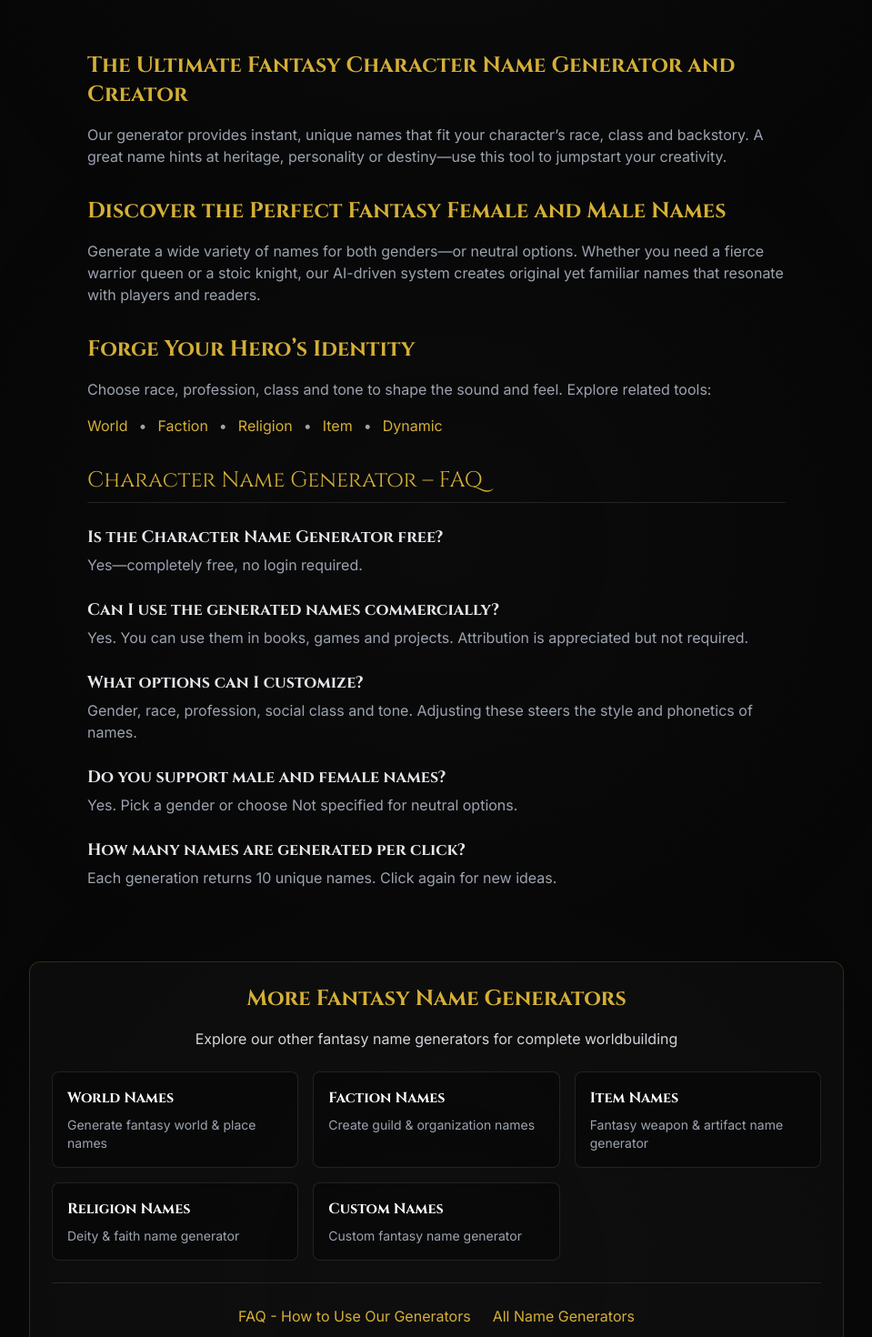
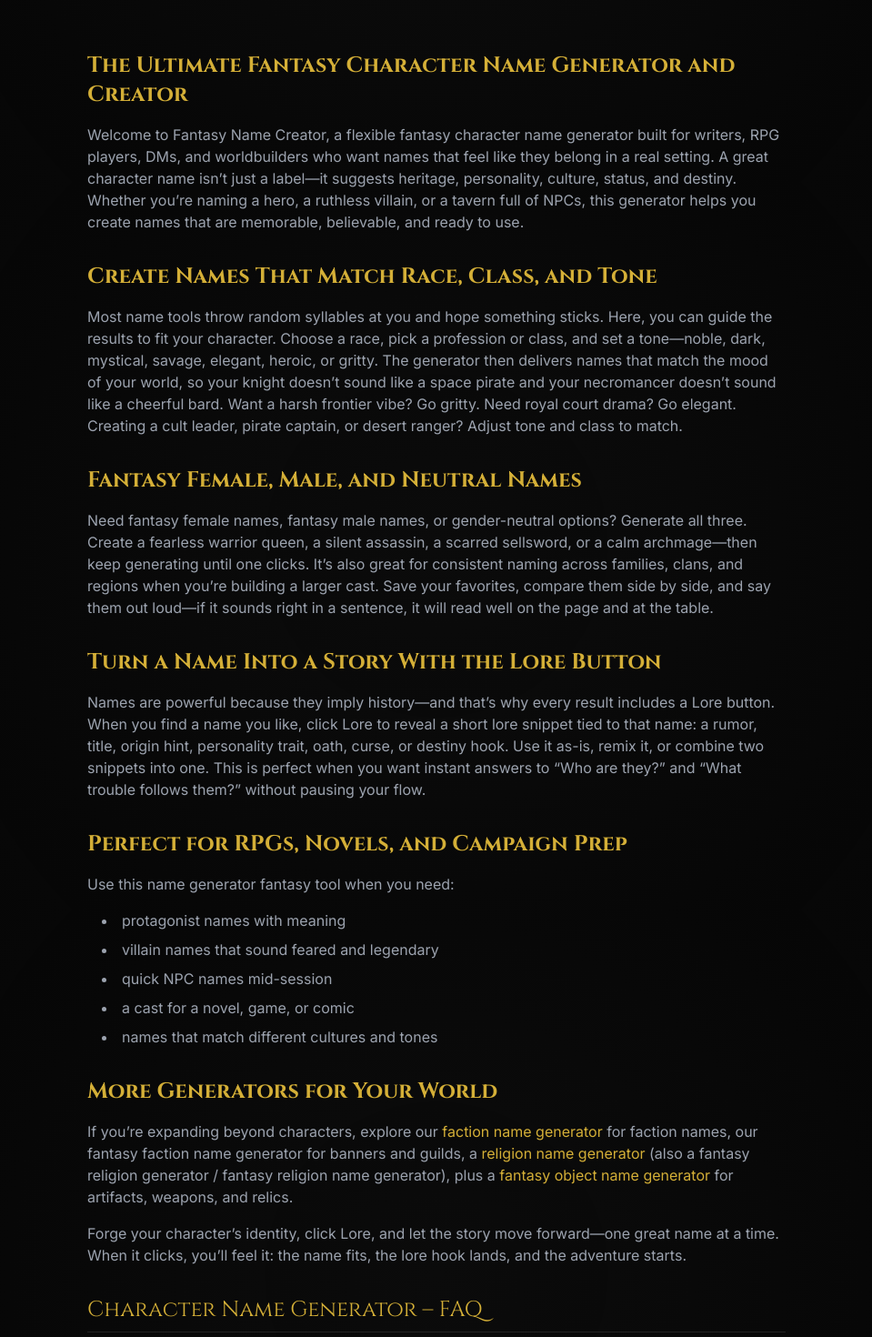
Before and after one commit to JiriTill/fantasytools, a React (Vite) app in the folder client/: page /character in a window 1280 px wide. Shown: the part 1400-2870 px from the top of the page at 91% size, without its empty margins (160-1119 px from the left). Built offline with nearby package versions, Linux system fonts and the light colour scheme.

Commit message:
Update Character.jsx text content

```diff
--- a/client/src/pages/Character.jsx
+++ b/client/src/pages/Character.jsx
@@ -368,28 +368,46 @@ Rules:
 
             <div className="prose prose-invert max-w-none">
               <h2 className="text-fantasy-gold text-2xl font-bold mb-4">The Ultimate Fantasy Character Name Generator and Creator</h2>
-              <p>
-                Our generator provides instant, unique names that fit your character’s race, class and backstory. A great name hints at heritage,
-                personality or destiny—use this tool to jumpstart your creativity.
+
+              <p className="mb-4">
+                Welcome to Fantasy Name Creator, a flexible fantasy character name generator built for writers, RPG players, DMs, and worldbuilders who want names that feel like they belong in a real setting. A great character name isn’t just a label—it suggests heritage, personality, culture, status, and destiny. Whether you’re naming a hero, a ruthless villain, or a tavern full of NPCs, this generator helps you create names that are memorable, believable, and ready to use.
               </p>
 
-              <h2 className="text-fantasy-gold text-2xl font-bold mt-8 mb-4">Discover the Perfect Fantasy Female and Male Names</h2>
-              <p>
-                Generate a wide variety of names for both genders—or neutral options. Whether you need a fierce warrior queen or a stoic knight,
-                our AI-driven system creates original yet familiar names that resonate with players and readers.
+              <h2 className="text-fantasy-gold text-2xl font-bold mt-8 mb-4">Create Names That Match Race, Class, and Tone</h2>
+              <p className="mb-4">
+                Most name tools throw random syllables at you and hope something sticks. Here, you can guide the results to fit your character. Choose a race, pick a profession or class, and set a tone—noble, dark, mystical, savage, elegant, heroic, or gritty. The generator then delivers names that match the mood of your world, so your knight doesn’t sound like a space pirate and your necromancer doesn’t sound like a cheerful bard. Want a harsh frontier vibe? Go gritty. Need royal court drama? Go elegant. Creating a cult leader, pirate captain, or desert ranger? Adjust tone and class to match.
               </p>
 
-              <h2 className="text-fantasy-gold text-2xl font-bold mt-8 mb-4">Forge Your Hero’s Identity</h2>
-              <p>
-                Choose race, profession, class and tone to shape the sound and feel. Explore related tools:
+              <h2 className="text-fantasy-gold text-2xl font-bold mt-8 mb-4">Fantasy Female, Male, and Neutral Names</h2>
+              <p className="mb-4">
+                Need fantasy female names, fantasy male names, or gender-neutral options? Generate all three. Create a fearless warrior queen, a silent assassin, a scarred sellsword, or a calm archmage—then keep generating until one clicks. It’s also great for consistent naming across families, clans, and regions when you’re building a larger cast. Save your favorites, compare them side by side, and say them out loud—if it sounds right in a sentence, it will read well on the page and at the table.
               </p>
-              <div className="flex flex-wrap gap-3 mt-4">
-                <Link className="text-fantasy-gold hover:underline" to="/world">World</Link> •
-                <Link className="text-fantasy-gold hover:underline" to="/faction">Faction</Link> •
-                <Link className="text-fantasy-gold hover:underline" to="/religion">Religion</Link> •
-                <Link className="text-fantasy-gold hover:underline" to="/item">Item</Link> •
-                <Link className="text-fantasy-gold hover:underline" to="/dynamic">Dynamic</Link>
-              </div>
+
+              <h2 className="text-fantasy-gold text-2xl font-bold mt-8 mb-4">Turn a Name Into a Story With the Lore Button</h2>
+              <p className="mb-4">
+                Names are powerful because they imply history—and that’s why every result includes a Lore button. When you find a name you like, click Lore to reveal a short lore snippet tied to that name: a rumor, title, origin hint, personality trait, oath, curse, or destiny hook. Use it as-is, remix it, or combine two snippets into one. This is perfect when you want instant answers to “Who are they?” and “What trouble follows them?” without pausing your flow.
+              </p>
+
+              <h2 className="text-fantasy-gold text-2xl font-bold mt-8 mb-4">Perfect for RPGs, Novels, and Campaign Prep</h2>
+              <p className="mb-4">
+                Use this name generator fantasy tool when you need:
+              </p>
+              <ul className="list-disc list-inside mb-4 ml-4 space-y-2">
+                <li>protagonist names with meaning</li>
+                <li>villain names that sound feared and legendary</li>
+                <li>quick NPC names mid-session</li>
+                <li>a cast for a novel, game, or comic</li>
+                <li>names that match different cultures and tones</li>
+              </ul>
+
+              <h2 className="text-fantasy-gold text-2xl font-bold mt-8 mb-4">More Generators for Your World</h2>
+              <p className="mb-4">
+                If you’re expanding beyond characters, explore our <Link to="/faction" className="text-fantasy-gold hover:underline">faction name generator</Link> for faction names, our fantasy faction name generator for banners and guilds, a <Link to="/religion" className="text-fantasy-gold hover:underline">religion name generator</Link> (also a fantasy religion generator / fantasy religion name generator), plus a <Link to="/item" className="text-fantasy-gold hover:underline">fantasy object name generator</Link> for artifacts, weapons, and relics.
+              </p>
+
+              <p className="mb-4">
+                Forge your character’s identity, click Lore, and let the story move forward—one great name at a time. When it clicks, you’ll feel it: the name fits, the lore hook lands, and the adventure starts.
+              </p>
             </div>
 
             {/* VISIBLE FAQ (must match JSON-LD above) */}
```
